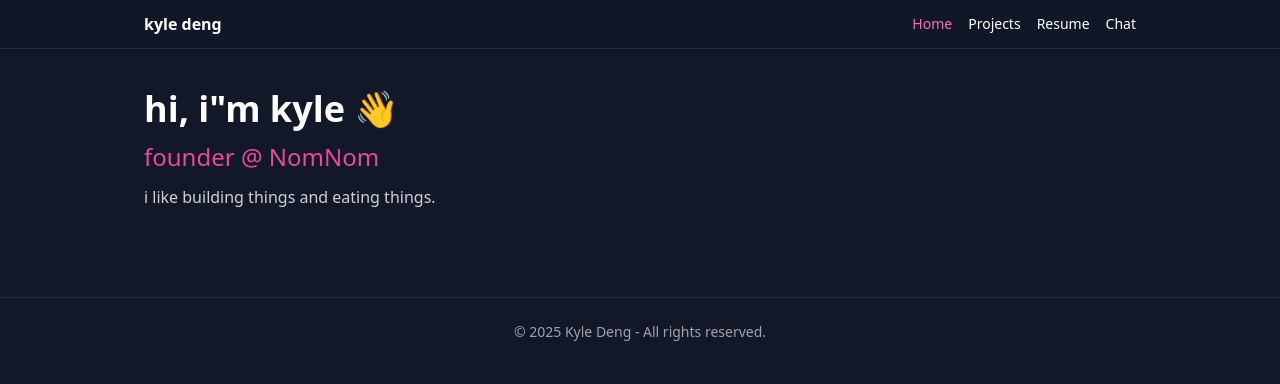
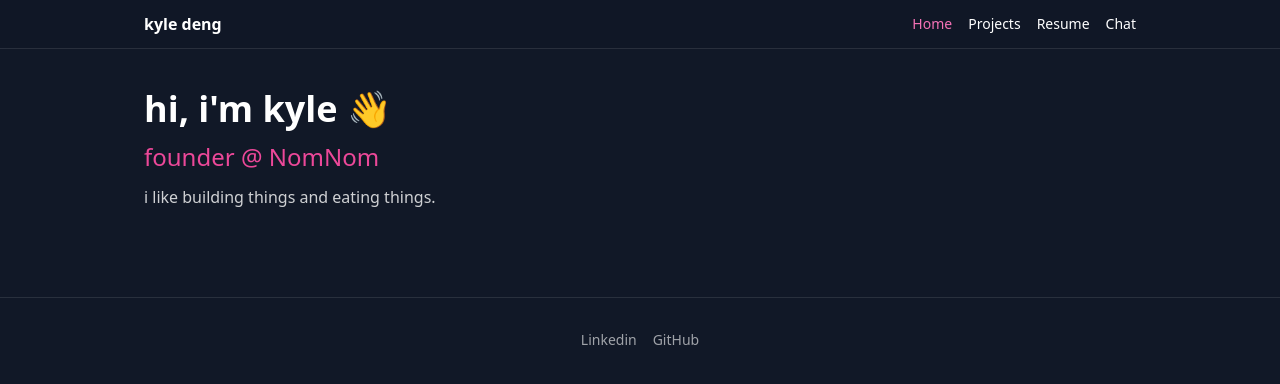
Before and after one commit to VVazza17/personal-website, a React (Vite) app: page / in a window 1280 px wide. Shown: the top 384 px of the page. Built offline with nearby package versions, Linux system fonts and the light colour scheme; no server answers.

Commit message:
feat(footer): updated footer with socials

```diff
--- a/src/components/Footer.jsx
+++ b/src/components/Footer.jsx
@@ -1,7 +1,25 @@
 export default function Footer() {
     return (
         <footer className="mt-12 border-t border-white/10 py-6 text-center text-sm text-white/60">
-            © {new Date().getFullYear()} Kyle Deng - All rights reserved.
+            <div className="mt-2 flex justify-center gap-4">
+                <a
+                    href="https://linkedin.com/in/kyle-deng"
+                    target="_blank"
+                    rel="noreferrer"
+                    className="hover:text-pink-400 transition"
+                >
+                    Linkedin
+                </a>
+
+                <a
+                    href="https://github.com/VVazza17"
+                    target="_blank"
+                    rel="noreferrer"
+                    className="hover:text-pink-400 transition"
+                >
+                    GitHub
+                </a>
+            </div>
         </footer>
     );
 }
--- a/src/pages/Home.jsx
+++ b/src/pages/Home.jsx
@@ -1,7 +1,7 @@
 export default function Home() {
     return (
         <section className="space-y-3">
-            <h1 className="text-4xl font-bold">hi, i"m kyle 👋</h1>
+            <h1 className="text-4xl font-bold">hi, i'm kyle 👋</h1>
             <p className="text-pink-500 text-2xl">founder @ NomNom</p>
             <p className="text-white/80">i like building things and eating things.</p>
         </section>
```
